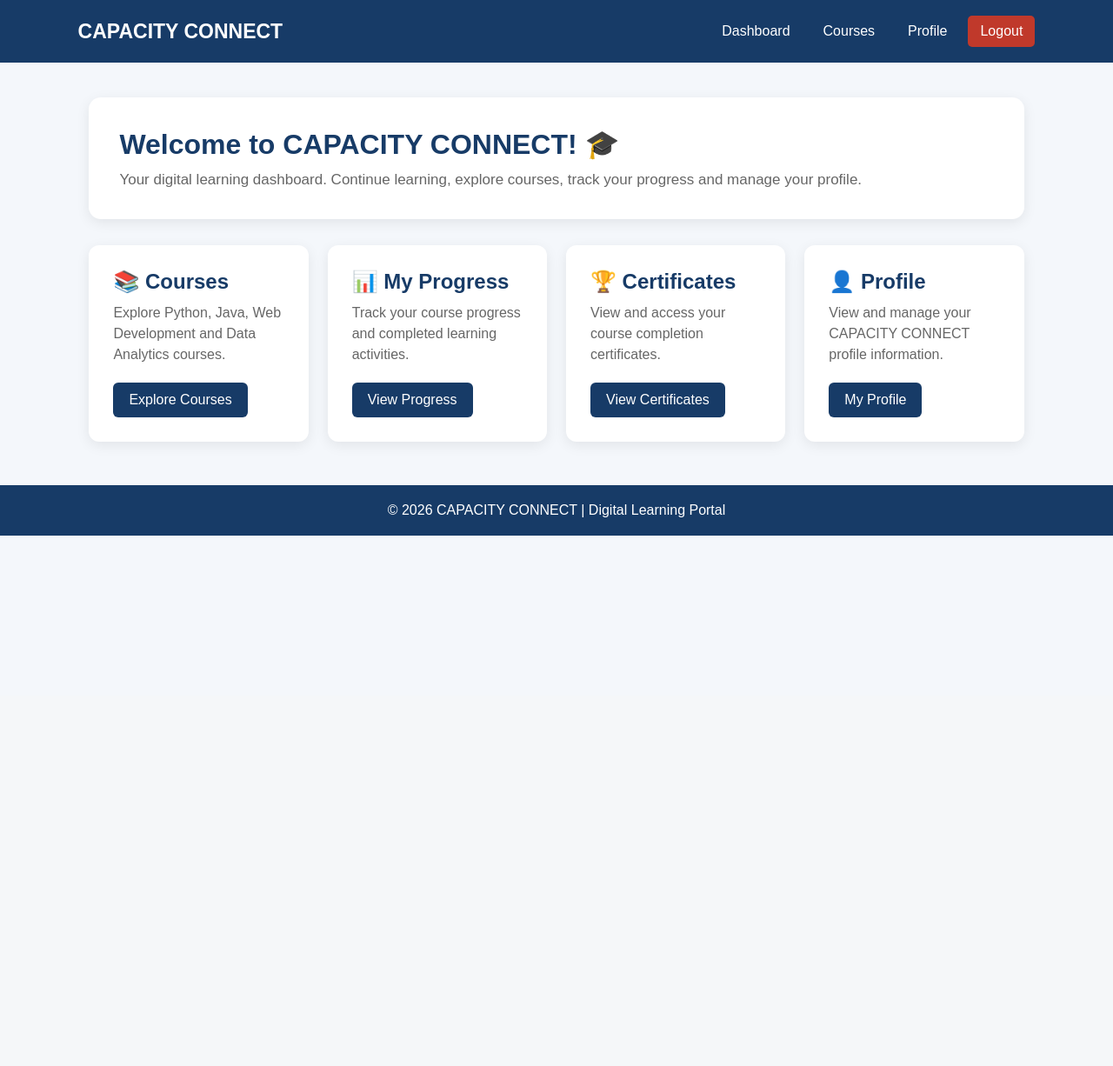
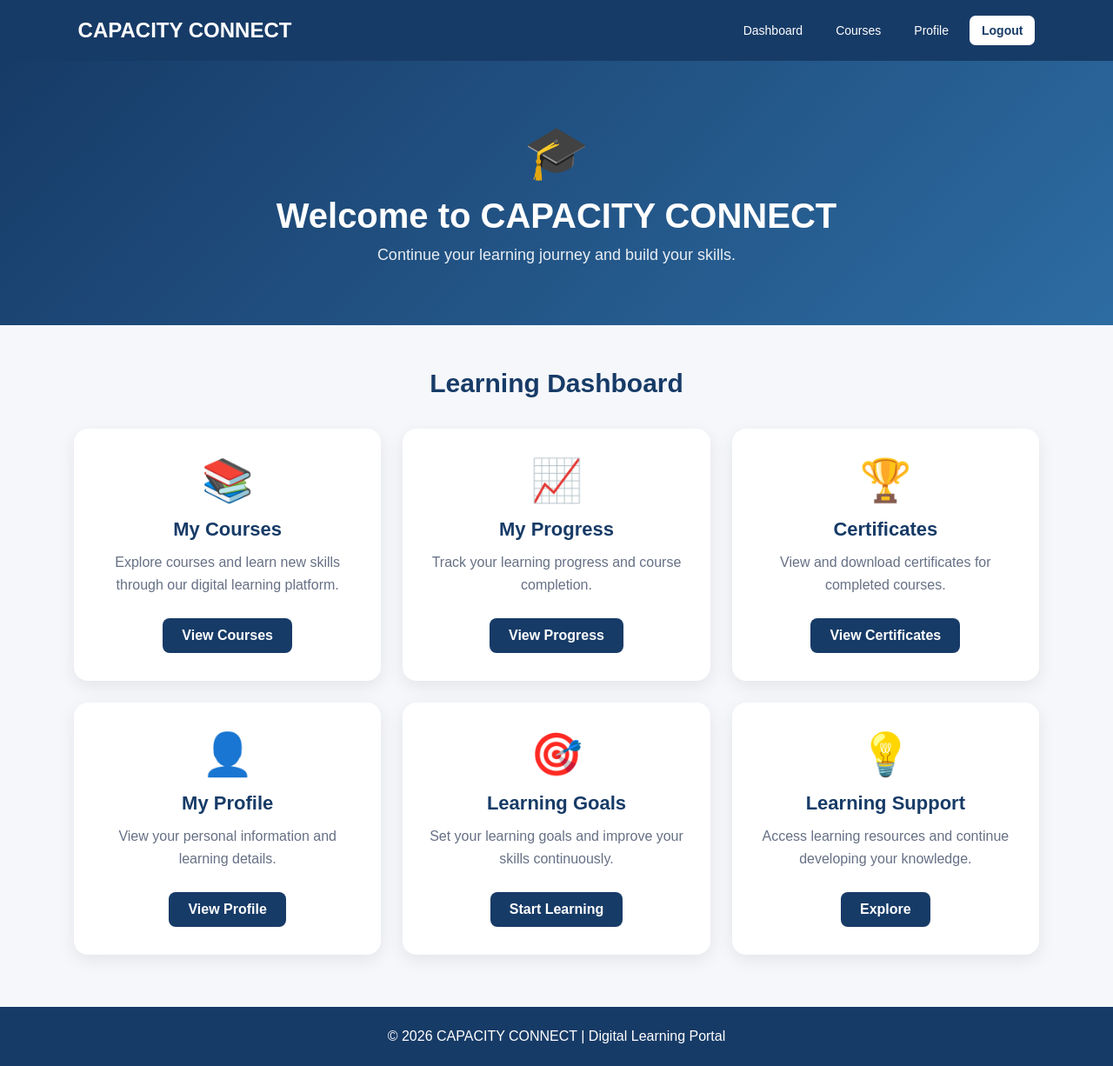
Before and after one commit to nalwadekiran2007-alt/capacity_connect, a Flask app: page /dashboard in a window 1280 px wide. Shown: the whole page at 87% size. Before the commit the page ends 616 px from the top, so only its background shows below. Run offline with Flask 3, Linux system fonts and the light colour scheme; the visitor is signed in with stand-in values (Sample User, id 1); some libraries are stand-ins or nearby versions.

```diff
--- a/backend/templates/dashboard.html
+++ b/backend/templates/dashboard.html
@@ -15,8 +15,8 @@
 
         body {
             font-family: Arial, sans-serif;
-            background: #f4f7fb;
-            color: #222;
+            background: #f5f7fb;
+            color: #1f2937;
         }
 
         nav {
@@ -25,13 +25,12 @@
             display: flex;
             justify-content: space-between;
             align-items: center;
-            flex-wrap: wrap;
-            gap: 15px;
+            gap: 20px;
         }
 
         .logo {
             color: white;
-            font-size: 23px;
+            font-size: 24px;
             font-weight: bold;
         }
 
@@ -45,87 +44,129 @@
             color: white;
             text-decoration: none;
             padding: 9px 14px;
-            border-radius: 5px;
+            border-radius: 7px;
+            font-size: 14px;
         }
 
         .nav-links a:hover {
-            background: rgba(255,255,255,0.15);
+            background: #285a8f;
         }
 
         .logout {
-            background: #c0392b;
+            background: white;
+            color: #173b67 !important;
+            font-weight: bold;
         }
 
-        .container {
-            width: 84%;
-            max-width: 1200px;
-            margin: 40px auto;
+        .hero {
+            background: linear-gradient(135deg, #173b67, #2d6ca2);
+            color: white;
+            text-align: center;
+            padding: 70px 20px;
         }
 
-        .welcome {
-            background: white;
-            padding: 35px;
-            border-radius: 14px;
-            box-shadow: 0 4px 15px rgba(0,0,0,0.08);
-            margin-bottom: 30px;
+        .hero-icon {
+            font-size: 60px;
+            margin-bottom: 15px;
         }
 
-        .welcome h1 {
-            color: #173b67;
+        .hero h1 {
+            font-size: 40px;
             margin-bottom: 12px;
         }
 
-        .welcome p {
-            color: #666;
-            font-size: 17px;
+        .hero p {
+            font-size: 18px;
+            opacity: 0.9;
         }
 
-        .cards {
+        .dashboard {
+            max-width: 1150px;
+            margin: 50px auto;
+            padding: 0 20px;
+        }
+
+        .section-title {
+            text-align: center;
+            color: #173b67;
+            font-size: 30px;
+            margin-bottom: 35px;
+        }
+
+        .card-container {
             display: grid;
-            grid-template-columns: repeat(auto-fit, minmax(220px, 1fr));
-            gap: 22px;
+            grid-template-columns: repeat(3, 1fr);
+            gap: 25px;
         }
 
         .card {
             background: white;
-            padding: 28px;
-            border-radius: 12px;
-            box-shadow: 0 4px 15px rgba(0,0,0,0.08);
+            padding: 32px 25px;
+            border-radius: 16px;
+            text-align: center;
+            box-shadow: 0 6px 20px rgba(0,0,0,0.08);
+            transition: 0.3s;
+        }
+
+        .card:hover {
+            transform: translateY(-7px);
+            box-shadow: 0 12px 28px rgba(0,0,0,0.13);
+        }
+
+        .card-icon {
+            font-size: 48px;
+            margin-bottom: 15px;
         }
 
         .card h2 {
             color: #173b67;
-            margin-bottom: 10px;
+            font-size: 22px;
+            margin-bottom: 12px;
         }
 
         .card p {
-            color: #666;
-            line-height: 1.5;
-            margin-bottom: 20px;
+            color: #667085;
+            line-height: 1.6;
+            min-height: 55px;
+            margin-bottom: 22px;
         }
 
-        .btn {
+        .card a {
             display: inline-block;
             background: #173b67;
             color: white;
             text-decoration: none;
-            padding: 11px 18px;
-            border-radius: 6px;
+            padding: 11px 22px;
+            border-radius: 8px;
+            font-weight: bold;
+            transition: 0.2s;
         }
 
-        .btn:hover {
-            background: #0f2948;
+        .card a:hover {
+            background: #285a8f;
         }
 
         footer {
             background: #173b67;
             color: white;
             text-align: center;
-            padding: 20px;
-            margin-top: 50px;
+            padding: 25px;
+            margin-top: 60px;
         }
 
-        @media (max-width: 700px) {
+        @media (max-width: 900px) {
+
+            .card-container {
+                grid-template-columns: repeat(2, 1fr);
+            }
+
+            .hero h1 {
+                font-size: 32px;
+            }
+        }
+
+        @media (max-width: 600px) {
+
             nav {
                 flex-direction: column;
                 text-align: center;
@@ -135,8 +176,24 @@
                 justify-content: center;
             }
 
-            .container {
-                width: 92%;
+            .card-container {
+                grid-template-columns: 1fr;
+            }
+
+            .hero {
+                padding: 50px 20px;
+            }
+
+            .hero h1 {
+                font-size: 28px;
+            }
+
+            .hero p {
+                font-size: 16px;
+            }
+
+            .section-title {
+                font-size: 25px;
             }
         }
     </style>
@@ -144,7 +201,8 @@
 
 <body>
 
-    <!-- Navigation -->
+    <!-- NAVIGATION -->
+
     <nav>
 
         <div class="logo">
@@ -174,97 +232,188 @@
     </nav>
 
 
-    <!-- Main Dashboard -->
-    <div class="container">
+    <!-- HERO -->
 
-        <div class="welcome">
+    <section class="hero">
 
-            <h1>Welcome to CAPACITY CONNECT! 🎓</h1>
-
-            <p>
-                Your digital learning dashboard.
-                Continue learning, explore courses,
-                track your progress and manage your profile.
-            </p>
-
+        <div class="hero-icon">
+            🎓
         </div>
 
+        <h1>
+            Welcome to CAPACITY CONNECT
+        </h1>
 
-        <div class="cards">
+        <p>
+            Continue your learning journey and build your skills.
+        </p>
 
-            <!-- Courses -->
+    </section>
+
+
+    <!-- DASHBOARD -->
+
+    <main class="dashboard">
+
+        <h2 class="section-title">
+            Learning Dashboard
+        </h2>
+
+
+        <div class="card-container">
+
+
+            <!-- COURSES -->
+
             <div class="card">
 
-                <h2>📚 Courses</h2>
+                <div class="card-icon">
+                    📚
+                </div>
+
+                <h2>
+                    My Courses
+                </h2>
 
                 <p>
-                    Explore Python, Java, Web Development
-                    and Data Analytics courses.
+                    Explore courses and learn new skills
+                    through our digital learning platform.
                 </p>
 
-                <a href="{{ url_for('courses') }}" class="btn">
-                    Explore Courses
+                <a href="{{ url_for('courses') }}">
+                    View Courses
                 </a>
 
             </div>
 
 
-            <!-- Progress -->
+            <!-- PROGRESS -->
+
             <div class="card">
 
-                <h2>📊 My Progress</h2>
+                <div class="card-icon">
+                    📈
+                </div>
+
+                <h2>
+                    My Progress
+                </h2>
 
                 <p>
-                    Track your course progress and
-                    completed learning activities.
+                    Track your learning progress and
+                    course completion.
                 </p>
 
-                <a href="{{ url_for('progress') }}" class="btn">
+                <a href="{{ url_for('progress') }}">
                     View Progress
                 </a>
 
             </div>
 
 
-            <!-- Certificates -->
+            <!-- CERTIFICATES -->
+
             <div class="card">
 
-                <h2>🏆 Certificates</h2>
+                <div class="card-icon">
+                    🏆
+                </div>
+
+                <h2>
+                    Certificates
+                </h2>
 
                 <p>
-                    View and access your course
-                    completion certificates.
+                    View and download certificates
+                    for completed courses.
                 </p>
 
-                <a href="{{ url_for('certificates') }}" class="btn">
+                <a href="{{ url_for('certificates') }}">
                     View Certificates
                 </a>
 
             </div>
 
 
-            <!-- Profile -->
+            <!-- PROFILE -->
+
             <div class="card">
 
-                <h2>👤 Profile</h2>
+                <div class="card-icon">
+                    👤
+                </div>
+
+                <h2>
+                    My Profile
+                </h2>
 
                 <p>
-                    View and manage your CAPACITY CONNECT
-                    profile information.
+                    View your personal information
+                    and learning details.
                 </p>
 
-                <a href="{{ url_for('profile') }}" class="btn">
-                    My Profile
+                <a href="{{ url_for('profile') }}">
+                    View Profile
                 </a>
 
             </div>
 
+
+            <!-- LEARNING GOALS -->
+
+            <div class="card">
+
+                <div class="card-icon">
+                    🎯
+                </div>
+
+                <h2>
+                    Learning Goals
+                </h2>
+
+                <p>
+                    Set your learning goals and
+                    improve your skills continuously.
+                </p>
+
+                <a href="{{ url_for('learning_goals') }}">
+                    Start Learning
+                </a>
+
+            </div>
+
+
+            <!-- LEARNING SUPPORT -->
+
+            <div class="card">
+
+                <div class="card-icon">
+                    💡
+                </div>
+
+                <h2>
+                    Learning Support
+                </h2>
+
+                <p>
+                    Access learning resources and
+                    continue developing your knowledge.
+                </p>
+
+                <a href="{{ url_for('courses') }}">
+                    Explore
+                </a>
+
+            </div>
+
+
         </div>
 
-    </div>
+    </main>
 
 
-    <!-- Footer -->
+    <!-- FOOTER -->
+
     <footer>
 
         <p>
```
